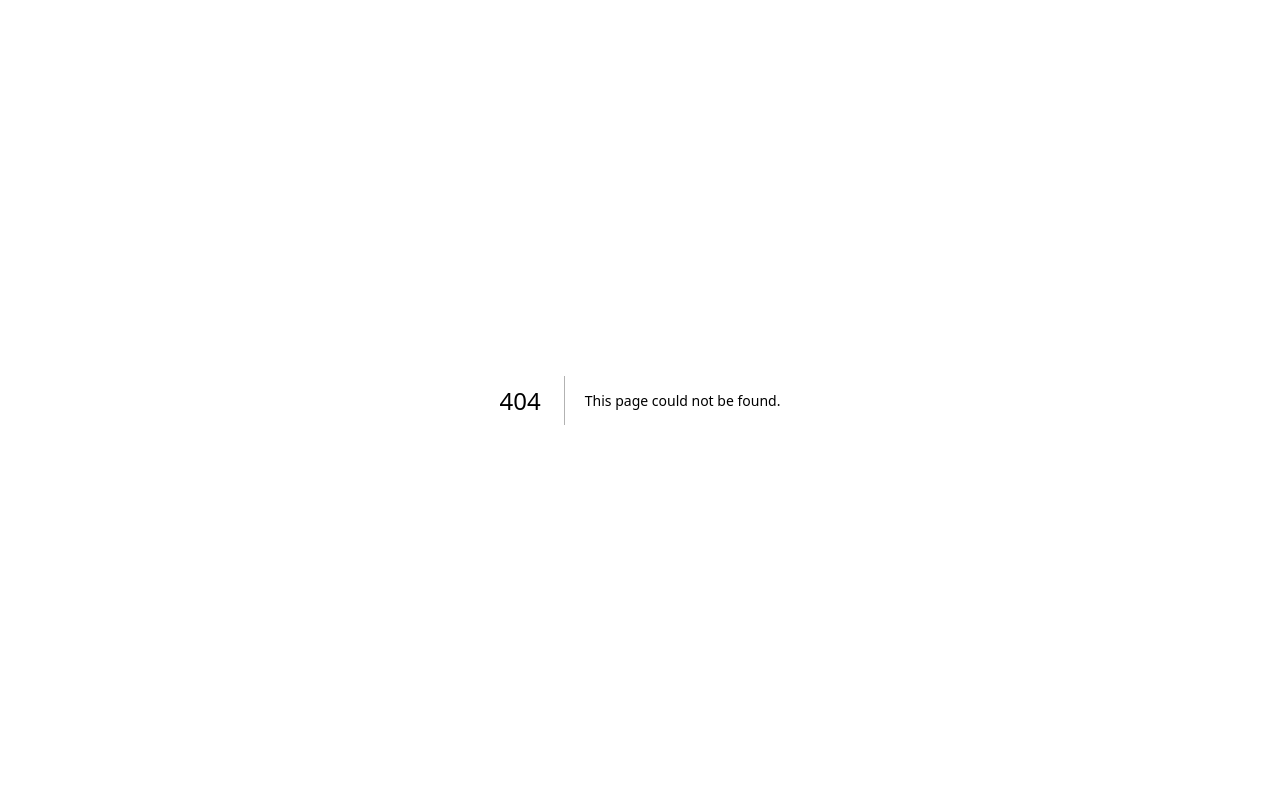
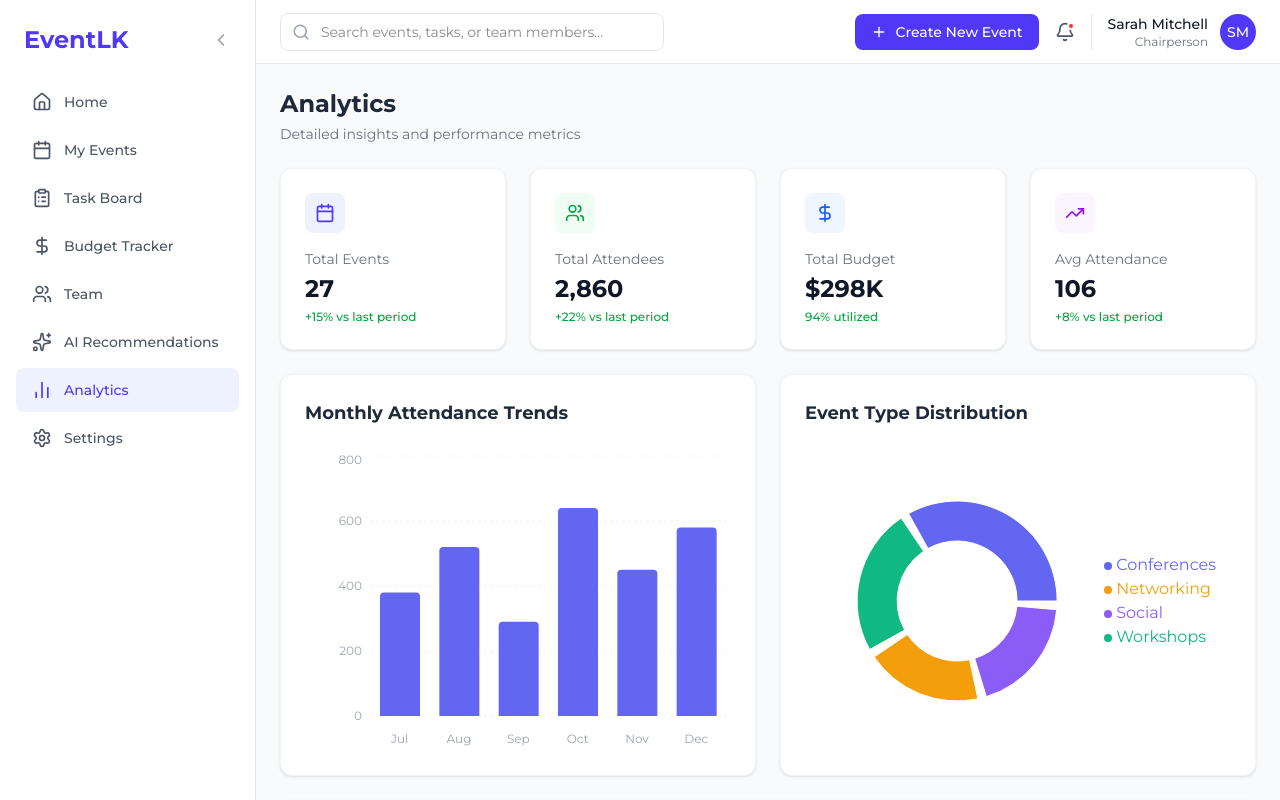
Before and after one commit to muhamed-zumair/Project-Eventlk, a Next.js app in the folder frontend/: page /analytics in a window 1280 px wide. Before the commit this address had no page. Built offline with nearby package versions, Linux system fonts and the light colour scheme.

Commit message:
feat(analytics): add analytics page

```diff
--- /dev/null
+++ b/frontend/src/app/(dashboard)/analytics/page.tsx
@@ -0,0 +1,156 @@
+"use client";
+
+import { Calendar, Users, DollarSign, TrendingUp } from "lucide-react";
+import {
+  BarChart, Bar, XAxis, YAxis, CartesianGrid, Tooltip, ResponsiveContainer,
+  PieChart, Pie, Cell, LineChart, Line, Legend
+} from 'recharts';
+
+// --- MOCK DATA ---
+
+// Top Stats
+const stats = [
+  { label: 'Total Events', value: '27', change: '+15% vs last period', icon: Calendar, color: 'bg-indigo-50 text-indigo-600' },
+  { label: 'Total Attendees', value: '2,860', change: '+22% vs last period', icon: Users, color: 'bg-green-50 text-green-600' },
+  { label: 'Total Budget', value: '$298K', change: '94% utilized', icon: DollarSign, color: 'bg-blue-50 text-blue-600' },
+  { label: 'Avg Attendance', value: '106', change: '+8% vs last period', icon: TrendingUp, color: 'bg-purple-50 text-purple-600' },
+];
+
+// Bar Chart Data (Monthly Attendance)
+const barData = [
+  { name: 'Jul', attendance: 380 },
+  { name: 'Aug', attendance: 520 },
+  { name: 'Sep', attendance: 290 },
+  { name: 'Oct', attendance: 640 },
+  { name: 'Nov', attendance: 450 },
+  { name: 'Dec', attendance: 580 },
+];
+
+// Pie Chart Data (Event Type Distribution)
+const pieData = [
+  { name: 'Conferences', value: 35 },
+  { name: 'Workshops', value: 25 },
+  { name: 'Networking', value: 20 },
+  { name: 'Social', value: 20 },
+];
+const COLORS = ['#6366f1', '#10b981', '#f59e0b', '#8b5cf6']; // Indigo, Green, Amber, Violet
+
+// Line Chart Data (Budget vs Spending)
+const lineData = [
+  { month: 'Jul', budget: 45000, spending: 42000 },
+  { month: 'Aug', budget: 52000, spending: 49000 },
+  { month: 'Sep', budget: 38000, spending: 36000 },
+  { month: 'Oct', budget: 62000, spending: 60000 },
+  { month: 'Nov', budget: 48000, spending: 45000 },
+  { month: 'Dec', budget: 55000, spending: 51000 },
+];
+
+export default function AnalyticsPage() {
+  return (
+    <div className="space-y-6">
+      {/* Header Text */}
+      <div>
+        <h2 className="text-2xl font-bold text-gray-800">Analytics</h2>
+        <p className="text-gray-500 text-sm mt-1">Detailed insights and performance metrics</p>
+      </div>
+
+      {/* Top Stats Cards */}
+      <div className="grid grid-cols-1 md:grid-cols-2 lg:grid-cols-4 gap-6">
+        {stats.map((stat, index) => (
+          <div key={index} className="bg-white p-6 rounded-xl border border-gray-100 shadow-sm">
+            <div className={`w-10 h-10 rounded-lg flex items-center justify-center mb-4 ${stat.color}`}>
+              <stat.icon size={20} />
+            </div>
+            <p className="text-sm text-gray-500 mb-1">{stat.label}</p>
+            <h3 className="text-2xl font-bold text-gray-900 mb-1">{stat.value}</h3>
+            <p className="text-xs text-green-600 font-medium">{stat.change}</p>
+          </div>
+        ))}
+      </div>
+
+      {/* Middle Row: Bar Chart & Pie Chart */}
+      <div className="grid grid-cols-1 lg:grid-cols-2 gap-6">
+
+        {/* Monthly Attendance Trends */}
+        <div className="bg-white p-6 rounded-xl border border-gray-100 shadow-sm">
+          <h3 className="text-lg font-bold text-gray-800 mb-6">Monthly Attendance Trends</h3>
+          <div className="h-[300px] w-full">
+            <ResponsiveContainer width="100%" height="100%">
+              <BarChart data={barData}>
+                <CartesianGrid strokeDasharray="3 3" vertical={false} stroke="#f3f4f6" />
+                <XAxis dataKey="name" axisLine={false} tickLine={false} tick={{fill: '#9ca3af', fontSize: 12}} dy={10} />
+                <YAxis axisLine={false} tickLine={false} tick={{fill: '#9ca3af', fontSize: 12}} />
+                <Tooltip cursor={{fill: '#f3f4f6'}} contentStyle={{borderRadius: '8px', border: 'none', boxShadow: '0 4px 6px -1px rgb(0 0 0 / 0.1)'}} />
+                <Bar dataKey="attendance" fill="#6366f1" radius={[4, 4, 0, 0]} barSize={40} />
+              </BarChart>
+            </ResponsiveContainer>
+          </div>
+        </div>
+
+        {/* Event Type Distribution */}
+        <div className="bg-white p-6 rounded-xl border border-gray-100 shadow-sm">
+          <h3 className="text-lg font-bold text-gray-800 mb-6">Event Type Distribution</h3>
+          <div className="h-[300px] w-full flex items-center justify-center">
+            <ResponsiveContainer width="100%" height="100%">
+              <PieChart>
+                <Pie
+                  data={pieData}
+                  cx="50%"
+                  cy="50%"
+                  innerRadius={60}
+                  outerRadius={100}
+                  paddingAngle={5}
+                  dataKey="value"
+                >
+                  {pieData.map((entry, index) => (
+                    <Cell key={`cell-${index}`} fill={COLORS[index % COLORS.length]} />
+                  ))}
+                </Pie>
+                <Tooltip />
+                <Legend
+                  layout="vertical"
+                  verticalAlign="middle"
+                  align="right"
+                  iconType="circle"
+                  iconSize={8}
+                />
+              </PieChart>
+            </ResponsiveContainer>
+          </div>
+        </div>
+      </div>
+
+      {/* Bottom Row: Line Chart */}
+      <div className="bg-white p-6 rounded-xl border border-gray-100 shadow-sm">
+        <h3 className="text-lg font-bold text-gray-800 mb-6">Budget vs Spending Trends</h3>
+        <div className="h-[300px] w-full">
+          <ResponsiveContainer width="100%" height="100%">
+            <LineChart data={lineData}>
+              <CartesianGrid strokeDasharray="3 3" vertical={false} stroke="#f3f4f6" />
+              <XAxis dataKey="month" axisLine={false} tickLine={false} tick={{fill: '#9ca3af', fontSize: 12}} dy={10} />
+              <YAxis axisLine={false} tickLine={false} tick={{fill: '#9ca3af', fontSize: 12}} />
+              <Tooltip contentStyle={{borderRadius: '8px', border: 'none', boxShadow: '0 4px 6px -1px rgb(0 0 0 / 0.1)'}} />
+              <Legend iconType="circle" wrapperStyle={{paddingTop: '20px'}} />
+              <Line
+                type="monotone"
+                dataKey="budget"
+                stroke="#6366f1"
+                strokeWidth={3}
+                dot={{r: 4, fill: '#6366f1', strokeWidth: 0}}
+                activeDot={{r: 6}}
+              />
+              <Line
+                type="monotone"
+                dataKey="spending"
+                stroke="#10b981"
+                strokeWidth={3}
+                dot={{r: 4, fill: '#10b981', strokeWidth: 0}}
+                activeDot={{r: 6}}
+              />
+            </LineChart>
+          </ResponsiveContainer>
+        </div>
+      </div>
+    </div>
+  );
+}
```
